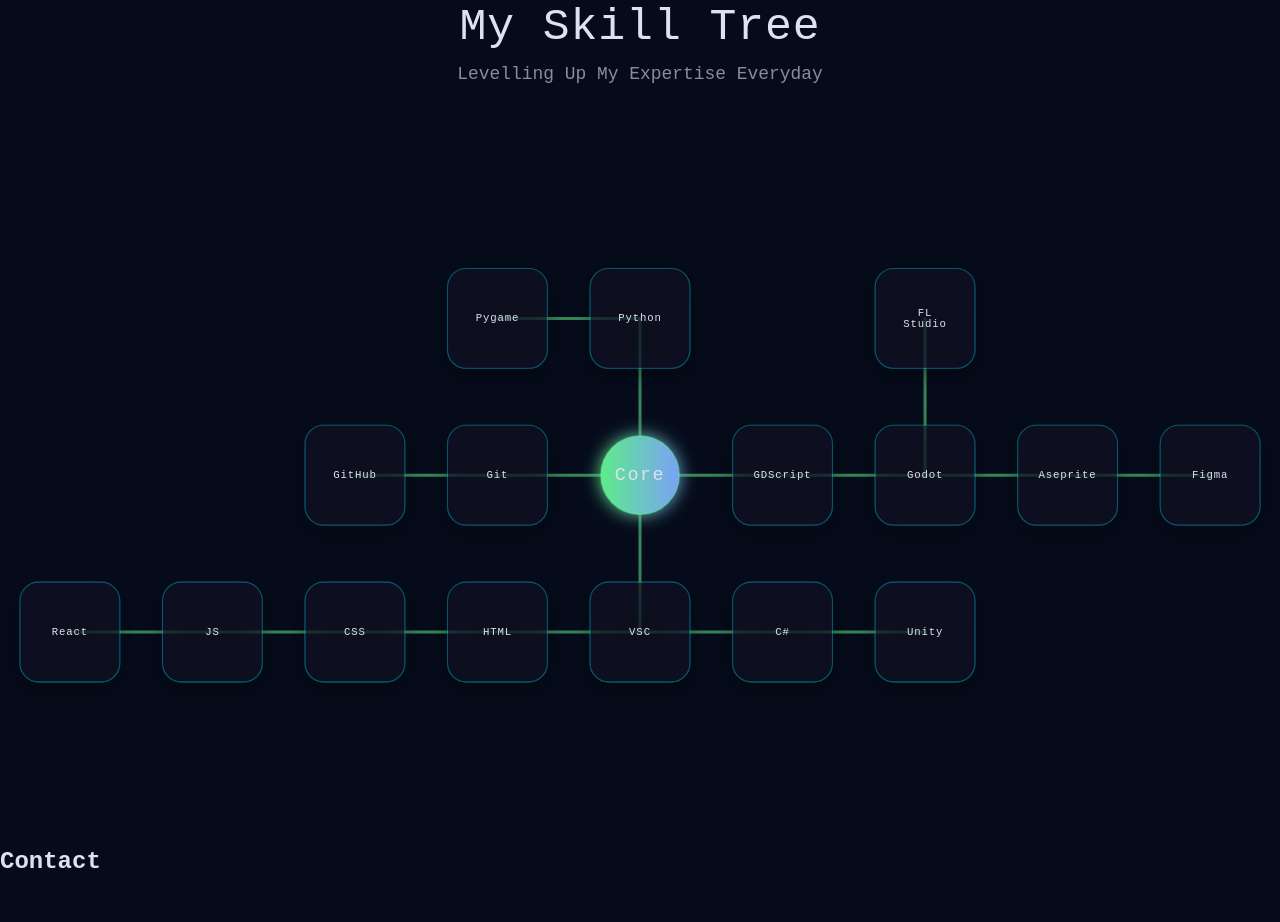
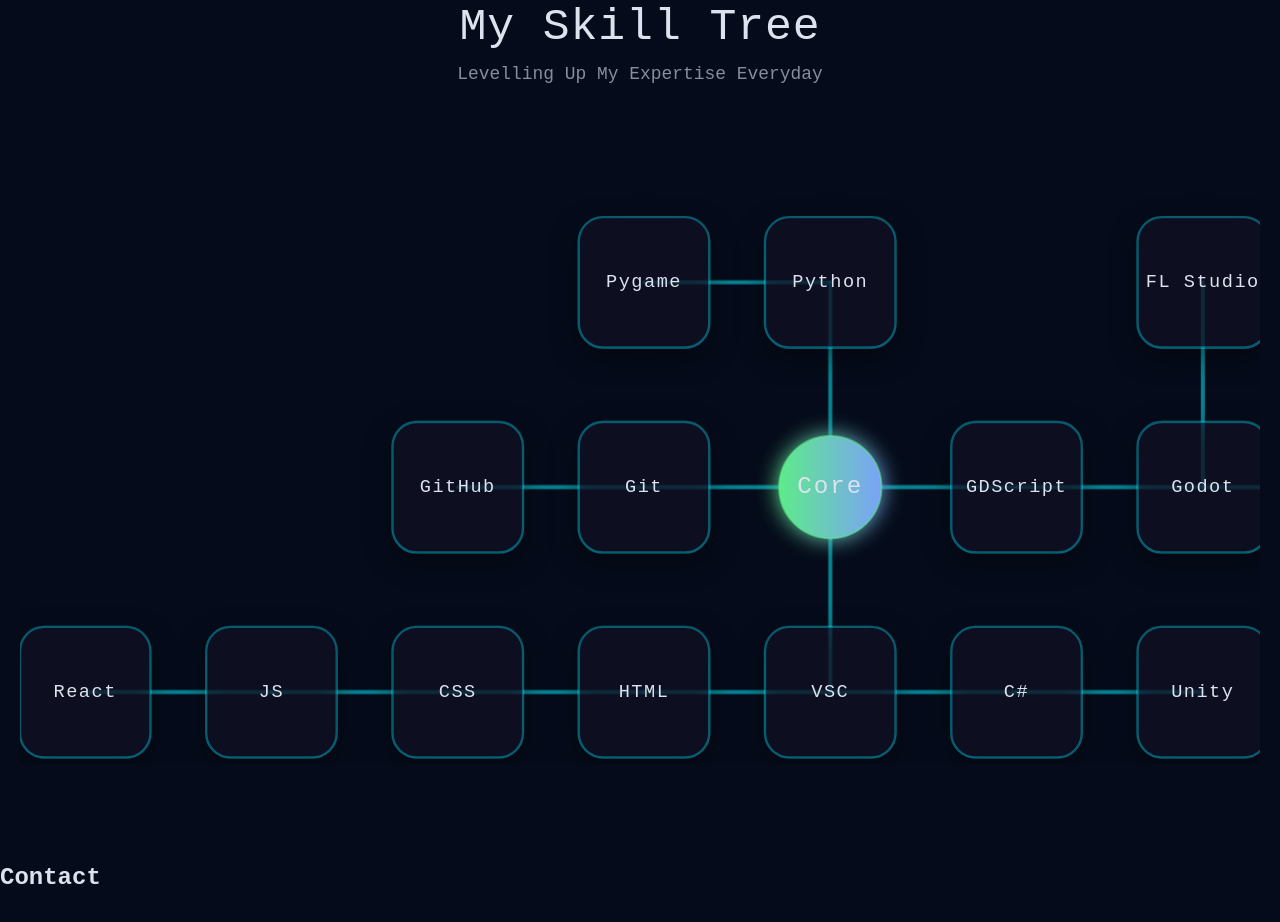
Before and after one commit to ElectroCubic/anush-bundel-portfolio, a React (Vite) app: page / in a window 1280 px wide. Shown: the part 2980-3902 px from the top of the page. Built offline with nearby package versions, Linux system fonts and the light colour scheme; a web font is replaced by a local one.

Commit message:
Skill tree color change

```diff
--- a/src/assets/SkillsSection/SkillsSection.jsx
+++ b/src/assets/SkillsSection/SkillsSection.jsx
@@ -3,10 +3,6 @@
 
 const ROOT_ID = "core";
 
-/**
- * Tree definition (parent -> children).
- * Positions still live here so you can move stuff freely.
- */
 const TREE = {
     id: "core",
     label: "Core",
@@ -44,7 +40,7 @@
                     col: 13,
                     row: 4,
                     children: [
-                        { id: "fl", label: "FL\nStudio", col: 13, row: 2, children: [] },
+                        { id: "fl", label: "FL Studio", col: 13, row: 2, children: [] },
                         {
                             id: "aseprite",
                             label: "Aseprite",
@@ -103,7 +99,6 @@
     ],
 };
 
-// Layout constants (deterministic)
 const COLS = 17;
 const ROWS = 6;
 
@@ -131,7 +126,7 @@
 
         nodes.push(node);
         if (parent) {
-            edges.push([parent.id, node.id]); // directed edge parent -> child
+            edges.push([parent.id, node.id]); // directed edge from parent -> child
             parentById.set(node.id, parent.id);
         } else {
             parentById.set(node.id, null);
@@ -165,9 +160,6 @@
     const viewW = PAD_X * 2 + (COLS - 1) * PITCH_X;
     const viewH = PAD_Y * 2 + (ROWS - 1) * PITCH_Y;
 
-    /**
-     * Compute the PATH from ROOT -> activeId (unique in a tree).
-     */
     const { pathNodes, pathEdges } = useMemo(() => {
         const pn = new Set();
         const pe = new Set();
@@ -245,9 +237,9 @@
                 <svg
                     className={styles.treeSvg}
                     viewBox={`0 0 ${viewW} ${viewH}`}
-                    preserveAspectRatio="xMidYMid meet"
-                    role="img"
-                    aria-label="Skill tree diagram"
+                    width={viewW}
+                    height={viewH}
+                    preserveAspectRatio="xMinYMin"
                 >
                     <defs>
                         {/* Wire glow */}
@@ -312,8 +304,8 @@
                                             vectorEffect="non-scaling-stroke"
                                             filter="url(#wireGlow)"
                                             style={{
-                                                stroke: "#5EEB8A",
-                                                strokeWidth: 7,
+                                                stroke: "var(--accent-color2)",
+                                                strokeWidth: 8,
                                                 strokeLinecap: "round",
                                                 opacity: glowOpacity,
                                             }}
@@ -327,8 +319,8 @@
                                         y2={p2.y}
                                         vectorEffect="non-scaling-stroke"
                                         style={{
-                                            stroke: "#5EEB8A",
-                                            strokeWidth: 3.0,
+                                            stroke: "var(--accent-color2)",
+                                            strokeWidth: 4.0,
                                             strokeLinecap: "round",
                                             opacity: baseOpacity,
                                         }}
--- a/src/assets/SkillsSection/SkillsSection.module.css
+++ b/src/assets/SkillsSection/SkillsSection.module.css
@@ -23,15 +23,18 @@
 }
 
 .stage {
-    width: min(1600px, 100%);
-    margin: 0 auto;
+    width: 100%;
+    overflow-x: auto;
+    overflow-y: hidden;
+    padding-bottom: 1rem;
 }
 
 .treeSvg {
     width: 100%;
-    height: min(78vh, 820px);    /* BIG like your mock */
+    height: min(78vh, 820px);
     display: block;
     overflow: visible;
+    min-width: max-content;
 }
 
 
@@ -39,7 +42,7 @@
 .nodeRect {
     fill: rgba(14, 11, 39, 0.65);
     stroke: rgba(9, 230, 246, 0.35);
-    stroke-width: 1.5;
+    stroke-width: 2.5;
     transition: stroke 140ms ease, transform 140ms ease;
 }
 
@@ -51,12 +54,11 @@
 /* Labels */
 .nodeLabel {
     fill: var(--text-color1);
-    font-size: 15px;
+    font-size: 20px;
     letter-spacing: 0.08em;
     pointer-events: none;
 }
 
-/* Interactions */
 .node {
     cursor: pointer;
     outline: none;
@@ -77,7 +79,6 @@
     stroke: rgba(94, 235, 138, 0.80);
 }
 
-/* Only hovered node gets extra stroke + brightness */
 .hovered .nodeRect {
     stroke: var(--accent-color1);
     stroke-width: 2.2;
@@ -86,15 +87,14 @@
 .hovered .coreCircle {
     stroke: var(--accent-color2);
     stroke-width: 2.8;
+    fill: var(--bg-color3);
 }
 
-/* Dim state (SVG-safe) */
 .dim {
     opacity: 0.42;
     filter: saturate(0.6);
 }
 
-/* Core label slightly bigger */
 .coreNode .nodeLabel {
     font-size: 26px;
 }
```
